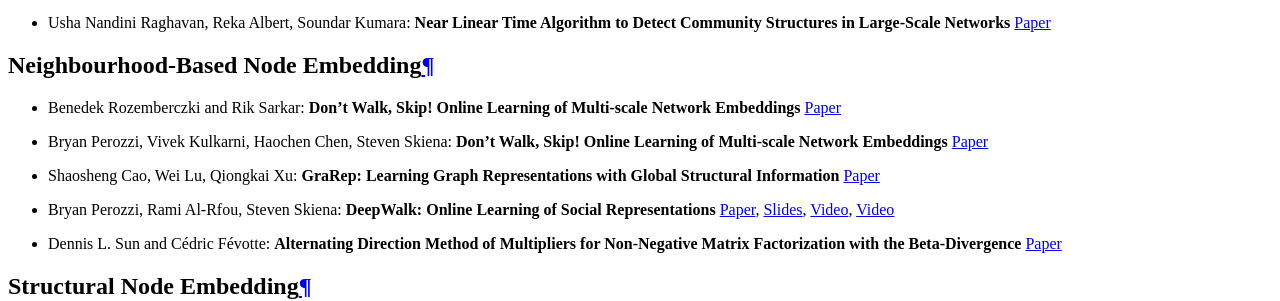
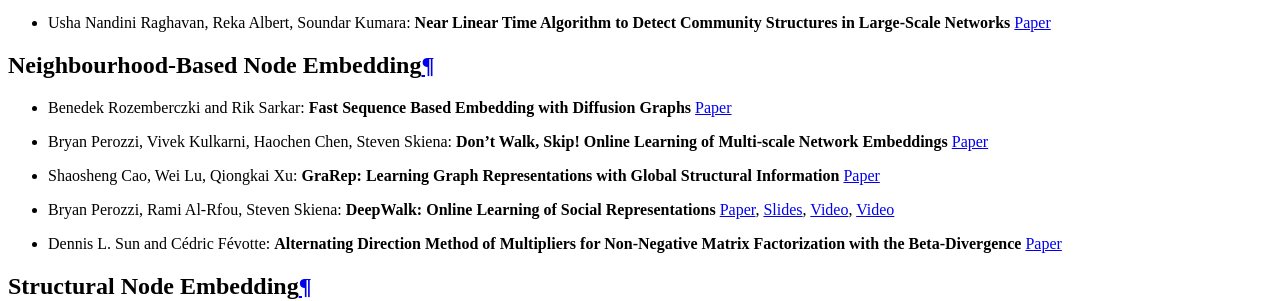
Before and after one commit to benedekrozemberczki/karateclub, a Sphinx documentation site: the page built from docs/source/notes/resources.rst, in a window 1280 px wide. Shown: the part 1273-1574 px from the top of the page. Built offline with Sphinx 7.4.7 and the Read the Docs theme 2.0.0, drawn with Linux system fonts in a browser that asks for light colours; pages that are not in the unit, such as notebooks, are missing from menus.

```diff
--- a/docs/source/notes/resources.rst
+++ b/docs/source/notes/resources.rst
@@ -24,7 +24,7 @@
 Neighbourhood-Based Node Embedding
 --------------------
 
-* Benedek Rozemberczki and Rik Sarkar: **Don't Walk, Skip! Online Learning of Multi-scale Network Embeddings** `Paper <http://homepages.inf.ed.ac.uk/s1668259/papers/sequence.pdf>`_
+* Benedek Rozemberczki and Rik Sarkar: **Fast Sequence Based Embedding with Diffusion Graphs** `Paper <http://homepages.inf.ed.ac.uk/s1668259/papers/sequence.pdf>`_
 
 * Bryan Perozzi, Vivek Kulkarni, Haochen Chen, Steven Skiena: **Don't Walk, Skip! Online Learning of Multi-scale Network Embeddings** `Paper <https://arxiv.org/abs/1605.02115>`_
 
```
